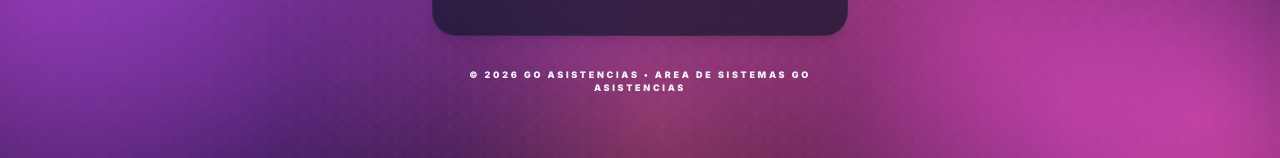
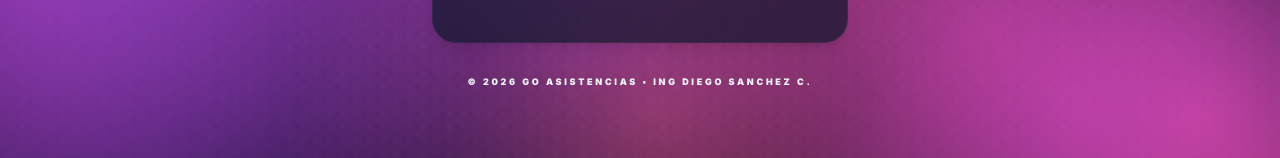
Before and after one commit to dsanchezchu/go-asistencias-trabajadores, a Next.js app in the folder frontend/: page /proyectos/asistencias/ in a window 1280 px wide. Shown: the part 623-781 px from the top of the page. Built offline with nearby package versions, Linux system fonts and the light colour scheme; no server answers.

Commit message:
update url send email

```diff
--- a/frontend/components/login/LoginForm.tsx
+++ b/frontend/components/login/LoginForm.tsx
@@ -132,7 +132,7 @@ export default function LoginForm() {
           </div>
         </div>
       </div>
-      <p className="text-center mt-8 text-foreground/30 text-[9px] font-black uppercase tracking-[0.3em]">&copy; 2026 GO ASISTENCIAS &bull; AREA DE SISTEMAS GO ASISTENCIAS</p>
+      <p className="text-center mt-8 text-foreground/30 text-[9px] font-black uppercase tracking-[0.3em]">&copy; 2026 GO ASISTENCIAS &bull; ING DIEGO SANCHEZ C.</p>
     </div>
   )
 }
```
Also changed, not shown: 1 other file (tests, documents, lock files or other folders).
